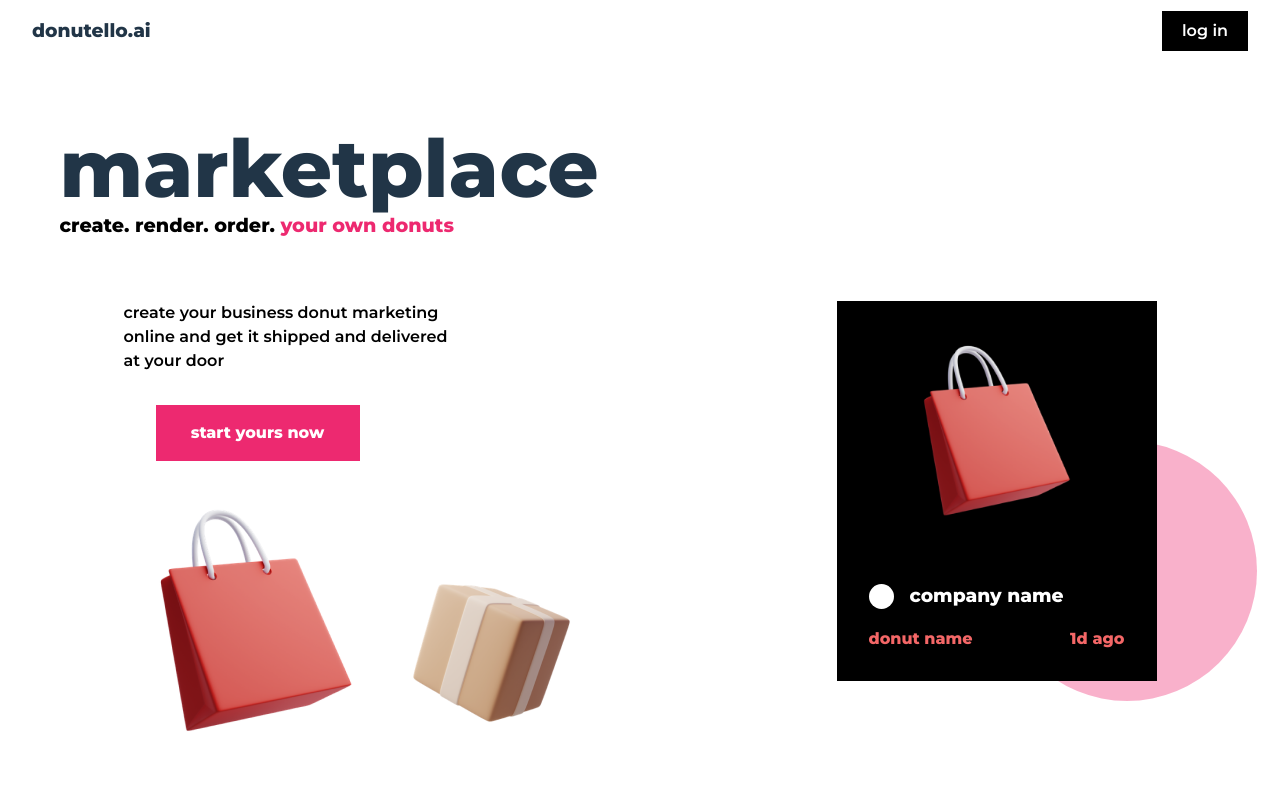
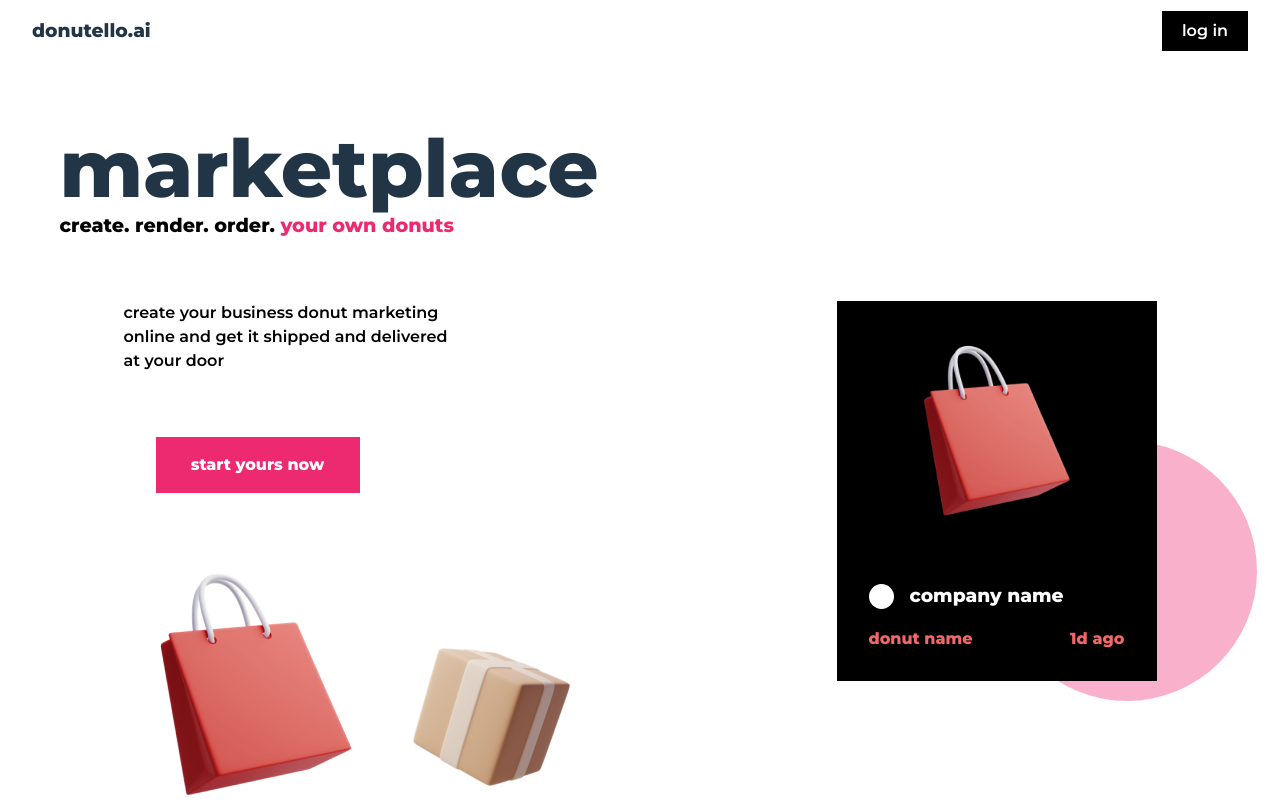
Before and after one commit to ArthurdeLophem/donutello, a Vue app: page / in a window 1280 px wide. Shown: the top 800 px of the page. Built offline with nearby package versions, Linux system fonts and the light colour scheme; no server answers.

Commit message:
feat: styling

```diff
--- a/src/components/dashboard/header.vue
+++ b/src/components/dashboard/header.vue
@@ -40,6 +40,7 @@ const logout = () => {
 }
 
 .button__logout {
+    cursor: pointer;
     background-color: black;
     display: flex;
     justify-content: center;
--- a/src/components/landingContent.vue
+++ b/src/components/landingContent.vue
@@ -10,9 +10,7 @@
         <div class="content__enticing">
             <div class="enticing__interaction">
                 <p>create your business donut marketing online and get it shipped and delivered at your door</p>
-                <div class="btn__primary">
-                    <router-link to="/generator">start yours now</router-link>
-                </div>
+                <router-link to="/generator" class="btn__primary">start yours now</router-link>
                 <div class="enticing__assets">
                     <img src="/assets/shopping_bag.png" alt="3d shopping bag">
                     <img src="/assets/parcel_box.png" alt="3d parcel box">
--- a/src/components/landingHeader.vue
+++ b/src/components/landingHeader.vue
@@ -55,6 +55,7 @@ const logout = () => {
 }
 
 .button__login {
+    cursor: pointer;
     background-color: black;
     display: flex;
     justify-content: center;
@@ -72,6 +73,7 @@ const logout = () => {
 }
 
 .button__logout {
+    cursor: pointer;
     background-color: black;
     display: flex;
     justify-content: center;
@@ -81,6 +83,7 @@ const logout = () => {
 }
 
 .logout__btn  {
+    cursor: pointer;
     color: white;
     font-weight: 600;
 }
```
